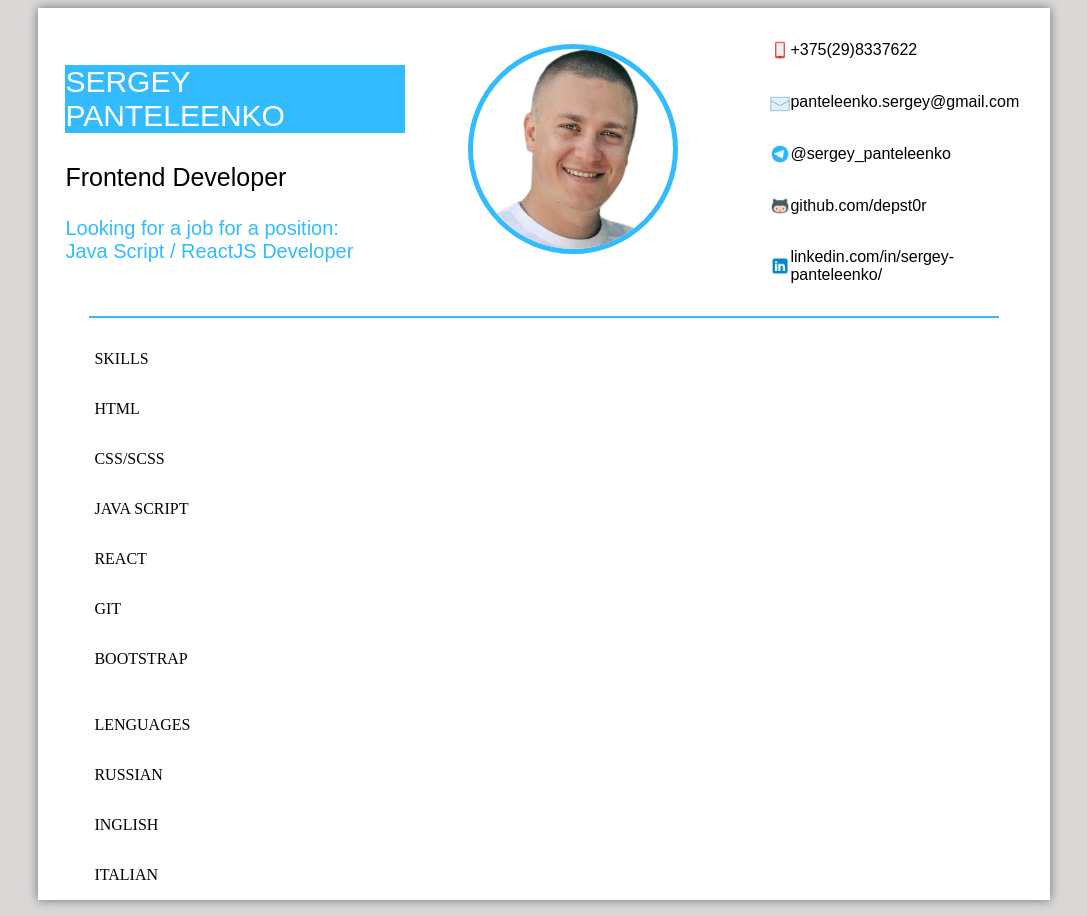
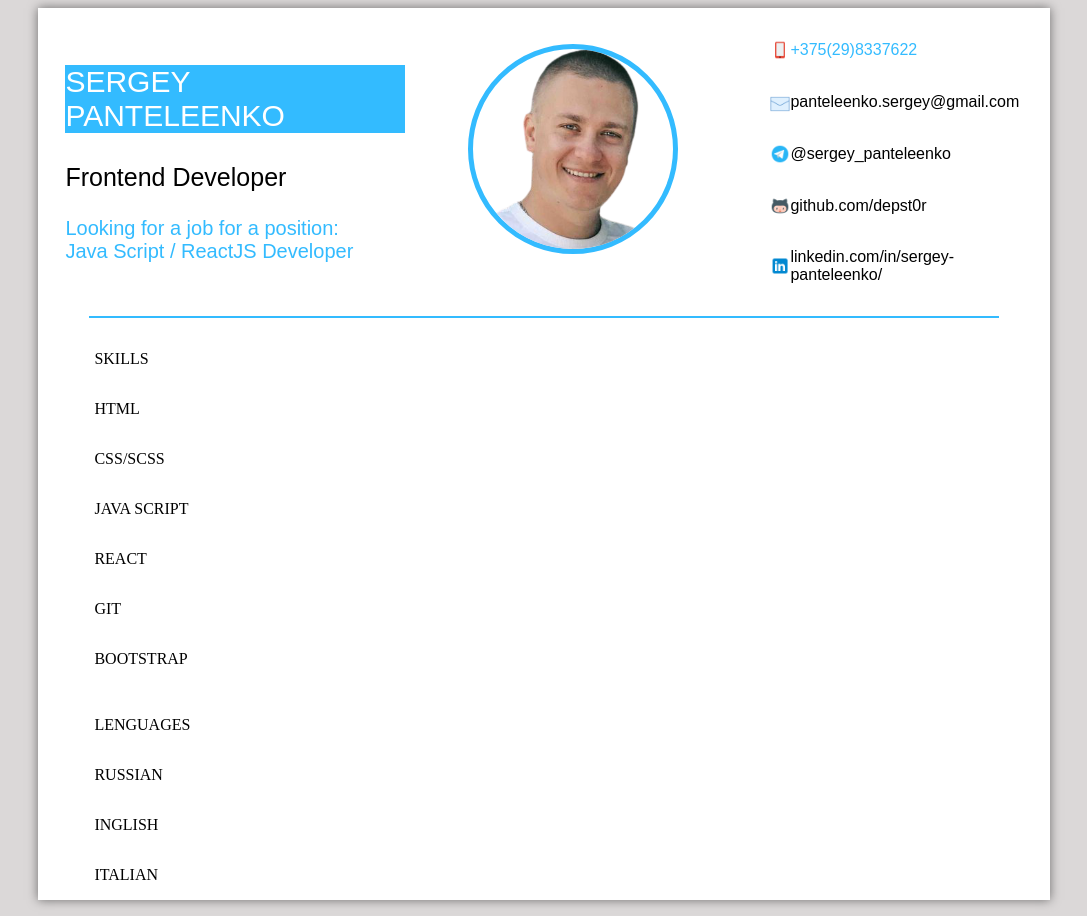
Before and after one commit to depst0r/depst0r.github.io, a plain HTML site: page index.html in a window 1280 px wide. In both pictures the pointer is over the link "+375(29)8337622". Shown: the whole page, without its empty margins (96-1183 px from the left). Drawn offline with Linux system fonts and the light colour scheme; a web font is replaced by a local one.

Commit message:
hover-effect-links

```diff
--- a/style/style.css
+++ b/style/style.css
@@ -14,6 +14,10 @@ p {
 li {
     list-style: none;
     padding: 1rem;
+}
+
+li a:hover {
+    color: #3bf;
 }
 
 a {
```
